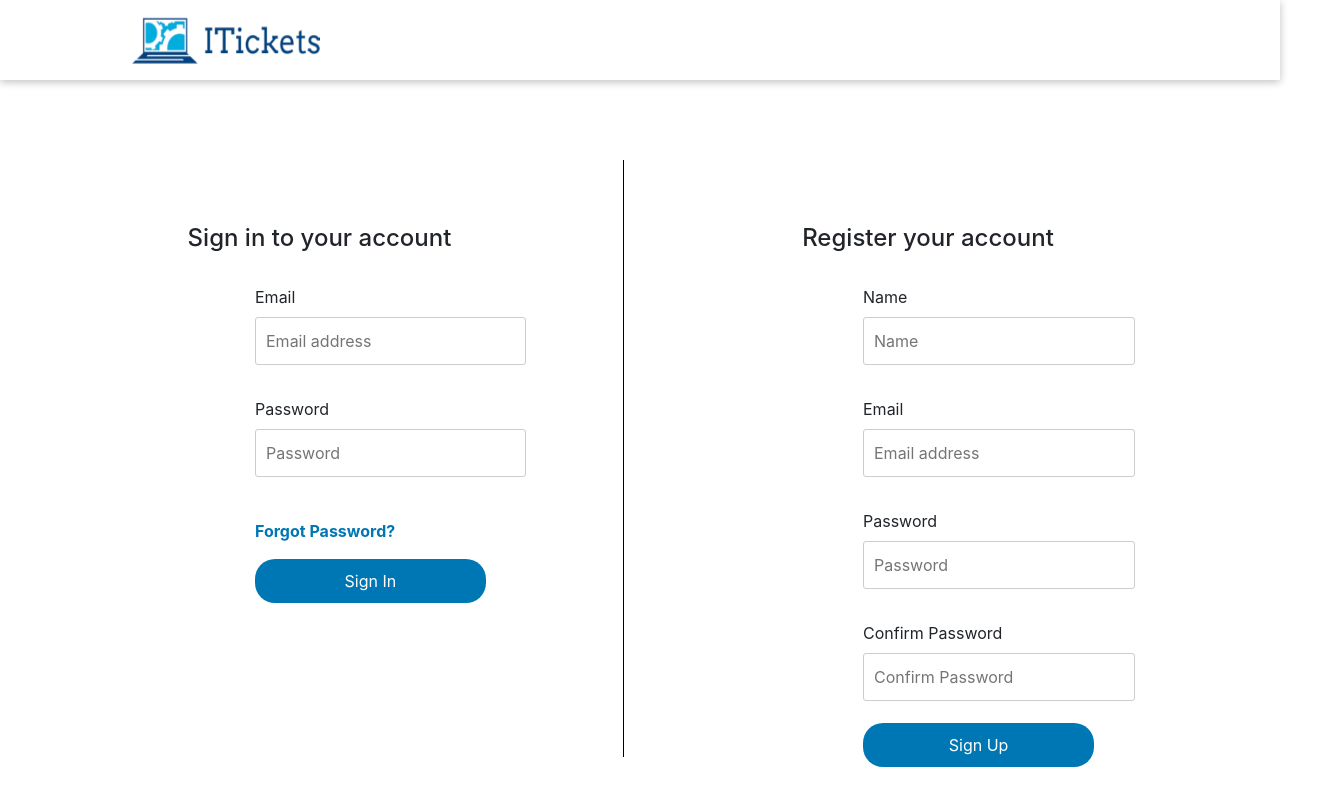
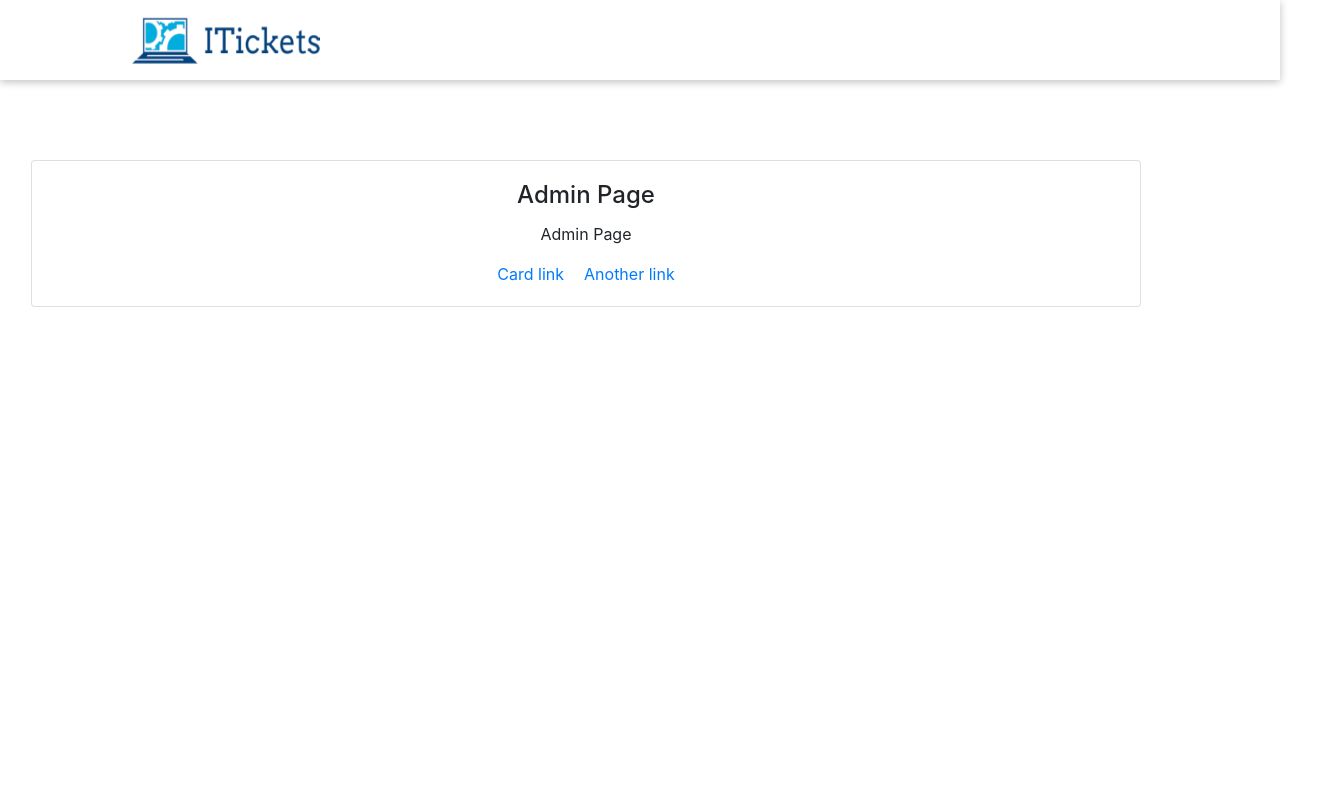
Before and after one commit to sreeyameela/Itickets, a React (Create React App) app in the folder Frontend/: page /admin in a window 1280 px wide. Shown: the top 806 px of the page, 1318 px wide, since content can reach past the window. Built offline with nearby package versions, Linux system fonts and the light colour scheme; the HTML template or start-up script is replaced by a standard one.

Commit message:
admin page

```diff
--- a/Frontend/package.json
+++ b/Frontend/package.json
@@ -12,6 +12,7 @@
     "@testing-library/user-event": "^13.5.0",
     "react": "^18.2.0",
     "react-dom": "^18.2.0",
+    "react-router-dom": "^6.18.0",
     "react-scripts": "5.0.1",
     "web-vitals": "^2.1.4"
   },
--- a/Frontend/src/App.js
+++ b/Frontend/src/App.js
@@ -1,13 +1,21 @@
 import './App.css';
 import Page from './components/Page/Page';
 import Header from './components/Header/Header';
+import Admin from './components/Page/Admin';
+import { BrowserRouter as Router, Routes, Link, Route } from 'react-router-dom';
 
 function App() {
   return (
-    <div className="App">
-      <Header/>
-      <Page/>
-    </div>
+
+    <Router>
+      <div className="App">
+        <Header />
+        <Routes>
+          <Route path="/" element={<Page />} />
+          <Route path="/admin" element={<Admin />} />
+        </Routes>
+      </div>
+    </Router>
   );
 }
 
--- /dev/null
+++ b/Frontend/src/components/Page/Admin.js
@@ -0,0 +1,28 @@
+import React from 'react';
+
+
+
+const Admin = () => {
+    return (
+
+
+            <div className="container">
+                <div className="row">
+                    <div className="col-12">
+                        <div className="card">
+                            <div className="card-body">
+                                <h4 className="card-title">Admin Page</h4>
+                                <p className="card-text">Admin Page</p>
+                                <a href="#" className="card-link">Card link</a>
+                                <a href="#" className="card-link">Another link</a>
+                                </div>
+                                </div>
+                                </div>
+                                </div>
+                                </div>
+
+
+    )
+}
+
+export default Admin;
--- a/Frontend/src/components/Page/Page.js
+++ b/Frontend/src/components/Page/Page.js
@@ -1,12 +1,32 @@
+import React, { useState } from 'react';
+import { Link, useMatch, useResolvedPath, useNavigate } from "react-router-dom";
+
 import './Page.css';
 
 const Page = () => {
+    const navigate = useNavigate();
+    const [email, setEmail] = useState('');
+    const [password, setPassword] = useState('');
+
+    const handleSignIn = (e) => {
+        e.preventDefault();
+
+        // Check if the provided email and password match the expected values
+        if (email === 'ticket@gmail.com' && password === 'ticket') {
+            // Redirect to a new page (you can replace '/empty-page' with the actual path)
+            alert('User Logged In');
+            navigate('/Admin');
+        } else {
+            // Handle incorrect email/password (e.g., show an error message)
+            alert('Invalid email or password');
+        }
+    };
     return (
         <div className='container'>
             <div className="row rowclass">
                 <div className="col-6" style={{ borderRight: '1px solid black' }}>
                     <h2 className="login-heading">Sign in to your account</h2>
-                    <form>
+                    <form onSubmit={handleSignIn}>
                         <div className="form-group">
                             <label htmlFor="email">Email</label>
                             <input
@@ -14,6 +34,8 @@ const Page = () => {
                                 id="email"
                                 placeholder="Email address"
                                 required
+                                value={email}
+                                onChange={(e) => setEmail(e.target.value)}
                             />
                         </div>
                         <div className="form-group">
@@ -23,6 +45,8 @@ const Page = () => {
                                 id="password"
                                 placeholder="Password"
                                 required
+                                value={password}
+                                onChange={(e) => setPassword(e.target.value)}
                             />
                         </div>
                         <p className="forgot-pass">Forgot Password?</p>
```
Also changed, not shown: 1 other file (tests, documents, lock files or other folders).
